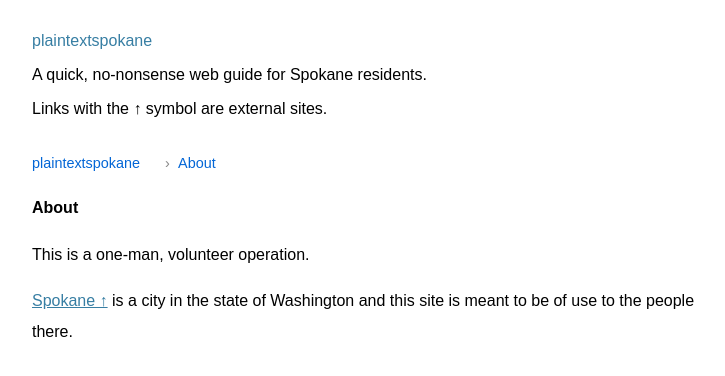
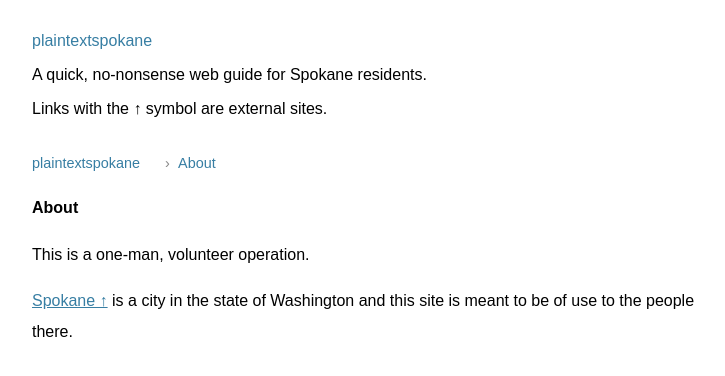
Before and after one commit to plaintextspokane/plaintextspokane.github.io, a Jekyll site: the page built from about.md, in a window 1280 px wide. Shown: the top 376 px of the page, without its empty margins (258-983 px from the left). Built offline with Jekyll 4.4.1, drawn with Linux system fonts in a browser that asks for light colours.

Commit message:
Update style.css

```diff
--- a/assets/style.css
+++ b/assets/style.css
@@ -39,7 +39,7 @@ ul {
 
 .breadcrumbs a {
   text-decoration: none;
-  color: #0366d6;
+  color: #377ea3;
 }
 
 .breadcrumbs span {
```
